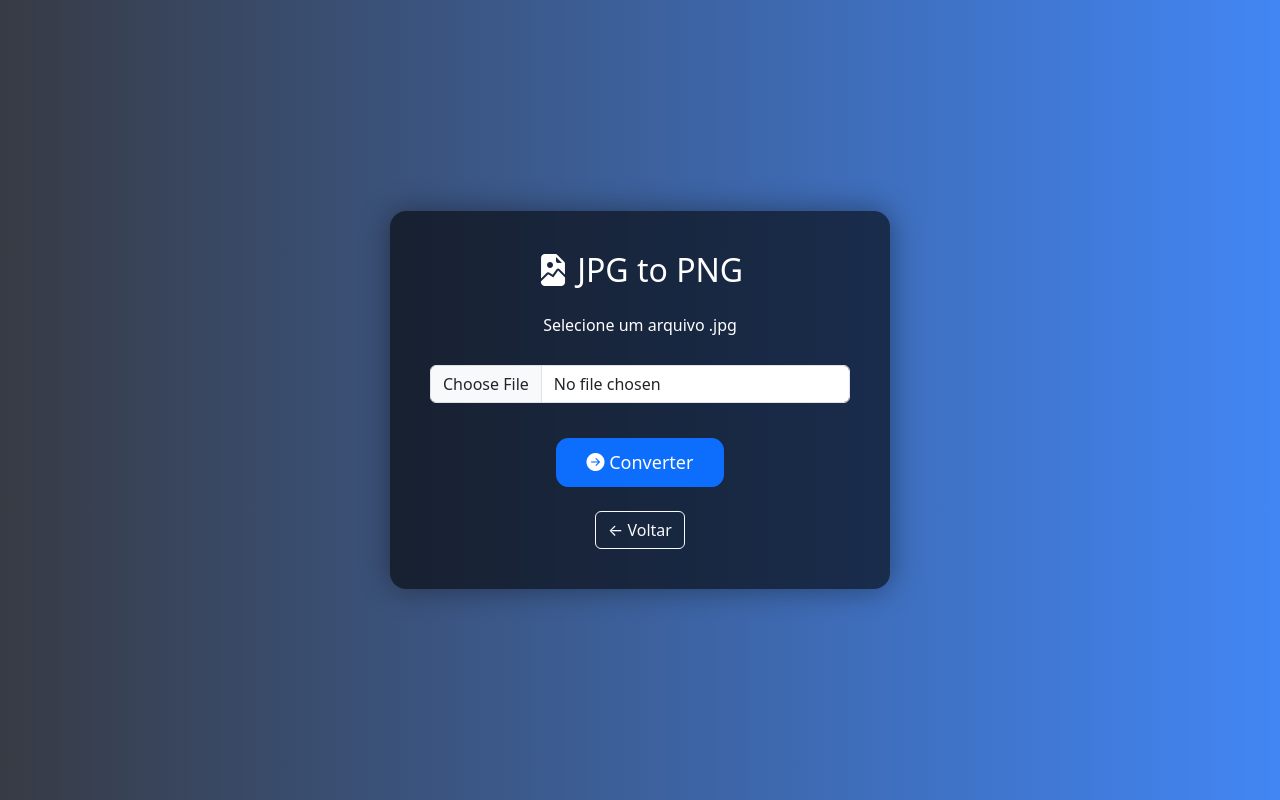
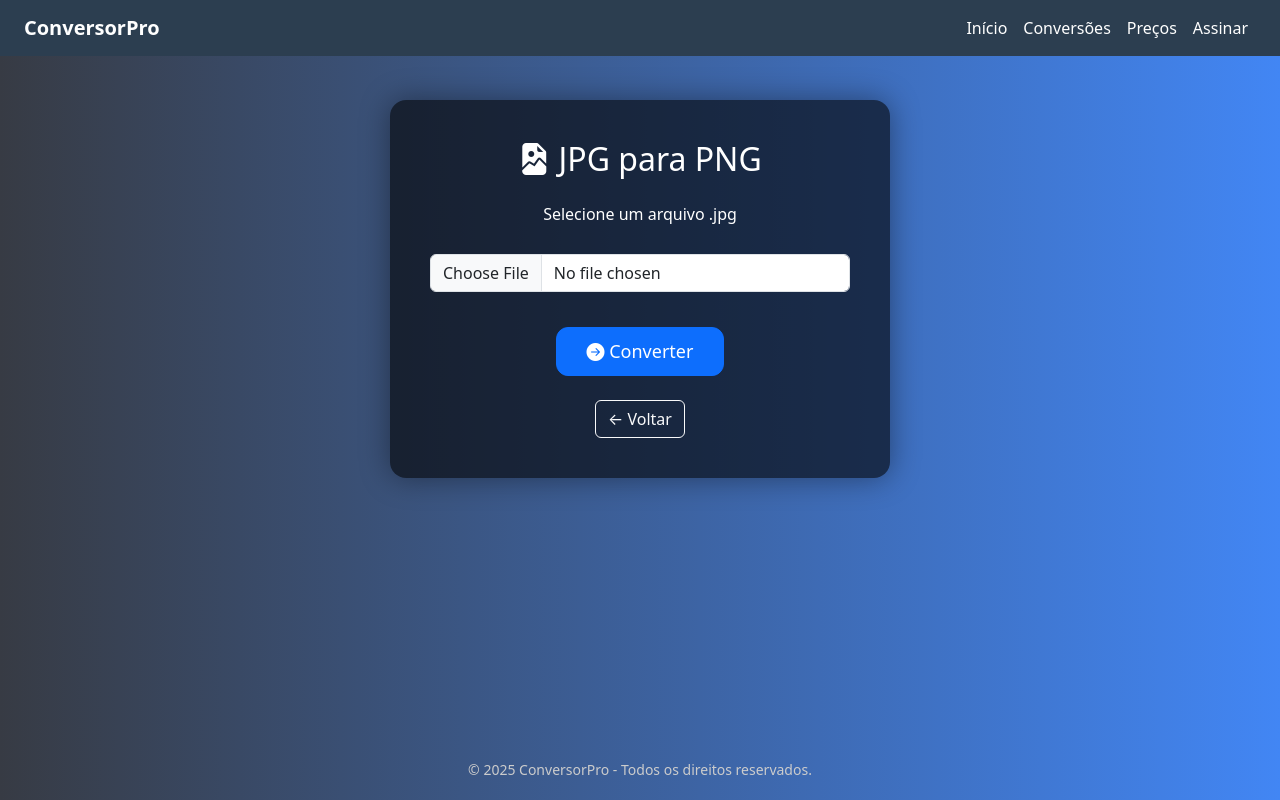
Before and after one commit to devguilara/rapid-convert, a website: page views/jpg-to-png.html in a window 1280 px wide. Drawn offline with nearby package versions, Linux system fonts and the light colour scheme.

Commit message:
Alteração de front nas views adicionando nav bar

```diff
--- a/views/jpg-to-png.html
+++ b/views/jpg-to-png.html
@@ -3,7 +3,7 @@
   <head>
     <meta charset="UTF-8" />
     <meta name="viewport" content="width=device-width, initial-scale=1.0" />
-    <title>DOCX para PDF</title>
+    <title>JPG para PNG</title>
     <link
       href="https://cdn.jsdelivr.net/npm/bootstrap@5.3.3/dist/css/bootstrap.min.css"
       rel="stylesheet"
@@ -16,11 +16,30 @@
       body {
         background: linear-gradient(to right, #373b44, #4286f4);
         color: white;
-        height: 100vh;
+        min-height: 100vh;
         display: flex;
-        align-items: center;
-        justify-content: center;
+        flex-direction: column;
       }
+
+      .navbar {
+        background-color: #2c3e50;
+      }
+
+      .navbar-brand {
+        font-weight: 600;
+        color: #ffffff;
+      }
+
+      .navbar-nav .nav-link {
+        color: #ffffff !important;
+        font-weight: 500;
+        padding-right: 20px;
+      }
+
+      .navbar-nav .nav-link:hover {
+        color: #ff9800 !important;
+      }
+
       .container {
         background-color: rgba(0, 0, 0, 0.6);
         padding: 40px;
@@ -28,22 +47,68 @@
         box-shadow: 0 0 30px rgba(0, 0, 0, 0.4);
         max-width: 500px;
         text-align: center;
+        margin-top: 100px;
       }
+
       input[type="file"] {
         display: block;
         margin: 20px auto;
       }
+
       .btn-custom {
         margin-top: 15px;
         padding: 10px 30px;
         font-size: 18px;
         border-radius: 12px;
       }
+
+      footer {
+        text-align: center;
+        color: #ccc;
+        margin-top: auto;
+        padding: 20px;
+        font-size: 14px;
+      }
     </style>
   </head>
   <body>
+    <!-- Navbar -->
+    <nav class="navbar navbar-expand-lg navbar-dark fixed-top">
+      <div class="container-fluid px-4">
+        <a class="navbar-brand" href="/">ConversorPro</a>
+        <button
+          class="navbar-toggler"
+          type="button"
+          data-bs-toggle="collapse"
+          data-bs-target="#navbarNav"
+        >
+          <span class="navbar-toggler-icon"></span>
+        </button>
+        <div
+          class="collapse navbar-collapse justify-content-end"
+          id="navbarNav"
+        >
+          <ul class="navbar-nav">
+            <li class="nav-item">
+              <a class="nav-link" href="/">Início</a>
+            </li>
+            <li class="nav-item">
+              <a class="nav-link" href="/#conversoes">Conversões</a>
+            </li>
+            <li class="nav-item">
+              <a class="nav-link" href="/precos">Preços</a>
+            </li>
+            <li class="nav-item">
+              <a class="nav-link" href="/assinar">Assinar</a>
+            </li>
+          </ul>
+        </div>
+      </div>
+    </nav>
+
+    <!-- Conteúdo Principal -->
     <div class="container">
-      <h2><i class="bi bi-file-earmark-image-fill"></i> JPG to PNG</h2>
+      <h2><i class="bi bi-file-earmark-image-fill"></i> JPG para PNG</h2>
       <form action="/upload-jpg" method="post" enctype="multipart/form-data">
         <label class="form-label mt-3">Selecione um arquivo .jpg</label>
         <input
@@ -59,5 +124,9 @@
       </form>
       <a href="/" class="btn btn-outline-light mt-4">← Voltar</a>
     </div>
+
+    <footer>© 2025 ConversorPro - Todos os direitos reservados.</footer>
+
+    <script src="https://cdn.jsdelivr.net/npm/bootstrap@5.3.3/dist/js/bootstrap.bundle.min.js"></script>
   </body>
 </html>
```
Also changed, not shown: views/docx-to-pdf.html (+72 -3 lines), views/pdf-to-docx.html (+72 -3 lines).
